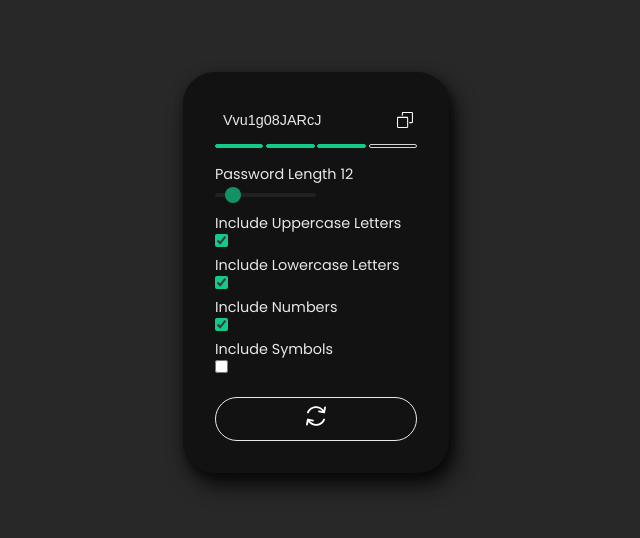
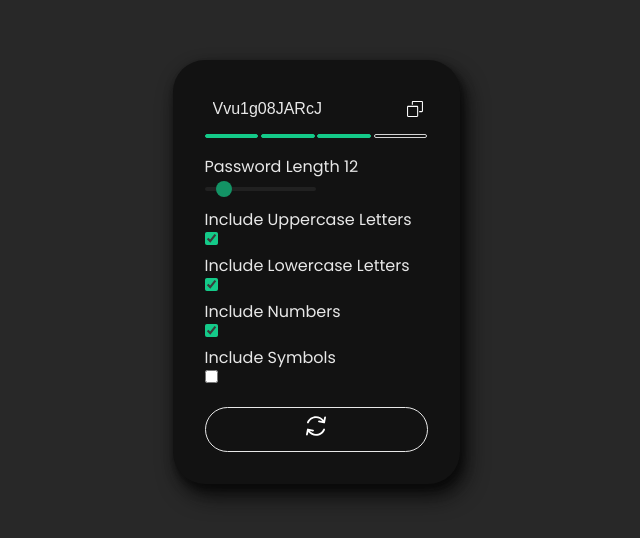
Before and after one commit to rmartinez809/password-generator, a React (Create React App) app: page / in a window 1280 px wide. Shown: the part 128-666 px from the top of the page, without its empty margins (324-964 px from the left). Built offline with nearby package versions, Linux system fonts and the light colour scheme.

Commit message:
update text size

```diff
--- a/src/index.css
+++ b/src/index.css
@@ -37,7 +37,7 @@ body {
 .card {
   padding: 2rem;
   background-color: var(--background-card);
-  font-size: 0.9rem;
+  font-size: 1rem;
   box-shadow: var(--shadow-elevation-medium);
   min-height: fit-content;
   max-height: fit-content;
@@ -55,7 +55,7 @@ body {
   background-color: var(--background-card);
   color: var(--primary-text);
   margin-bottom: 0.5rem;
-  font-size: 0.9rem;
+  font-size: 1rem;
 }
 
 .password:hover {
```
